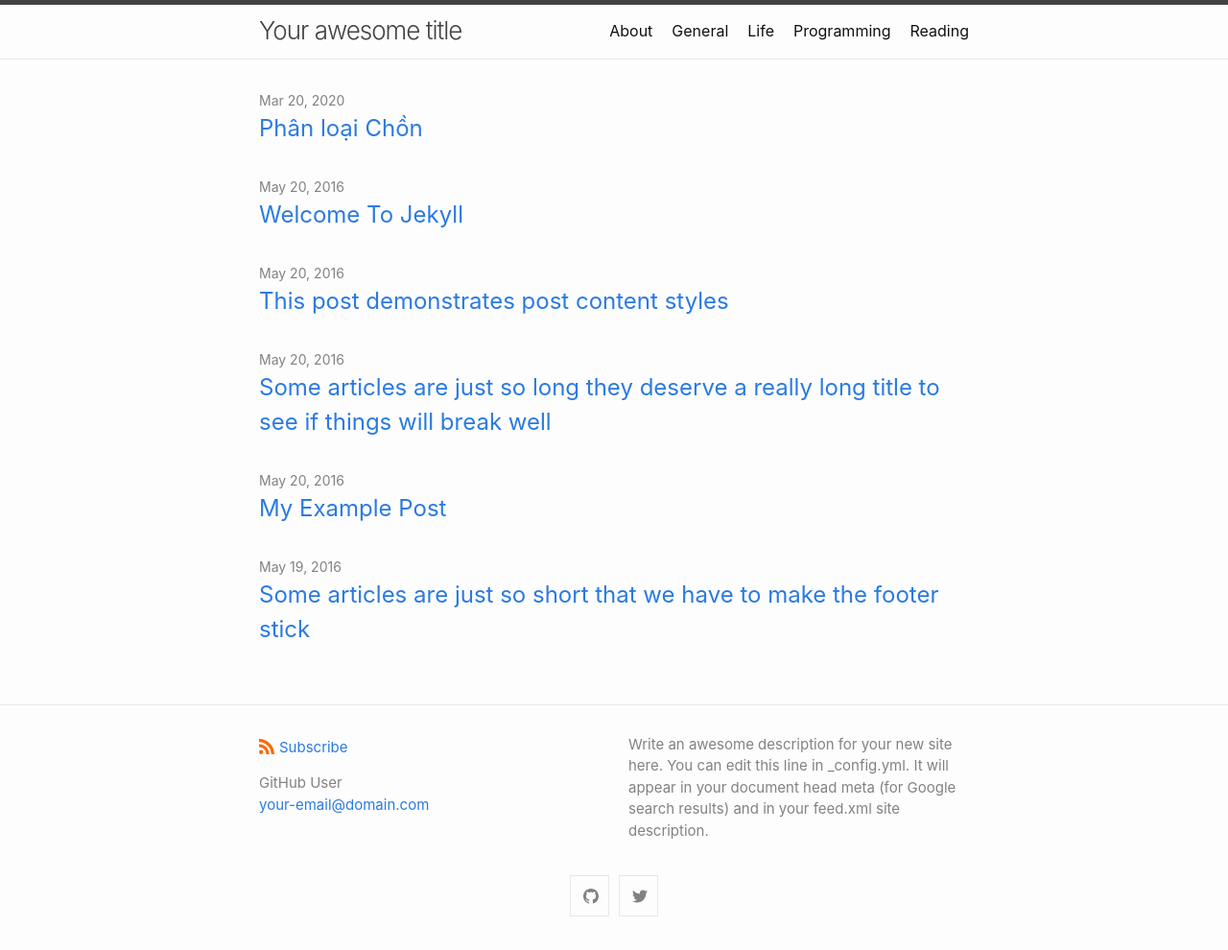
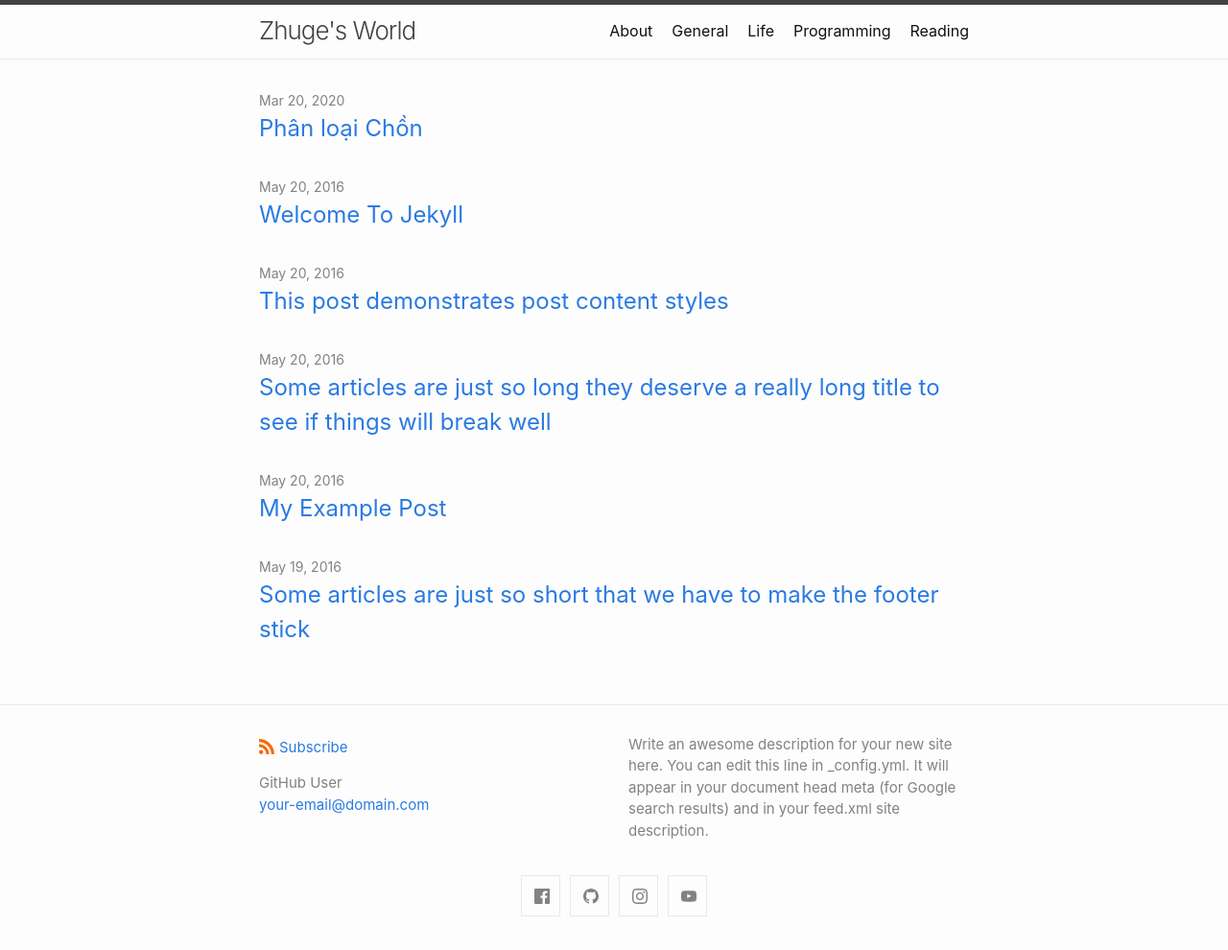
Before and after one commit to zhugez/zh4g3z.github.io, a Jekyll site: the page built from index.md, in a window 1280 px wide. Shown: the whole page at 96% size. Built offline with Jekyll 4.4.1, drawn with Linux system fonts in a browser that asks for light colours; part of the change alters nothing that is shown.

Commit message:
Update _config.yml

```diff
--- a/_config.yml
+++ b/_config.yml
@@ -1,4 +1,4 @@
-title: Your awesome title
+title: Zhuge's World
 author:
   name: GitHub User
   email: your-email@domain.com
@@ -16,16 +16,16 @@ minima:
 
   # generate social links in footer
   social_links:
-    twitter: jekyllrb
-    github:  jekyll
+    #twitter: jekyllrb
+    github:  ZhugeZ
     # devto: jekyll
     # dribbble: jekyll
-    # facebook: jekyll
+    facebook: Ly Ngoc Vu
     # flickr:   jekyll
-    # instagram: jekyll
+    instagram: zyueyingz
     # linkedin: jekyll
     # pinterest: jekyll
-    # youtube: jekyll
+    youtube: ZhugeZ
     # youtube_channel: UC8CXR0-3I70i1tfPg1PAE1g
     # youtube_channel_name: CloudCannon
     # telegram: jekyll
```
